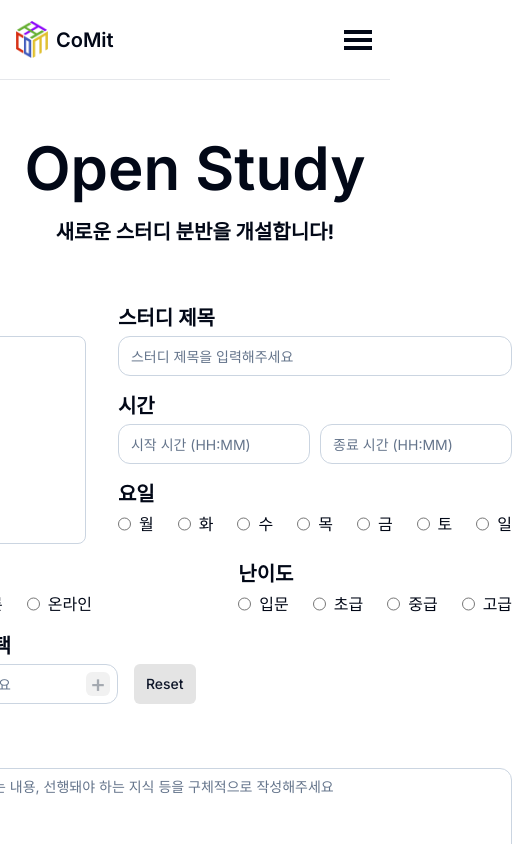
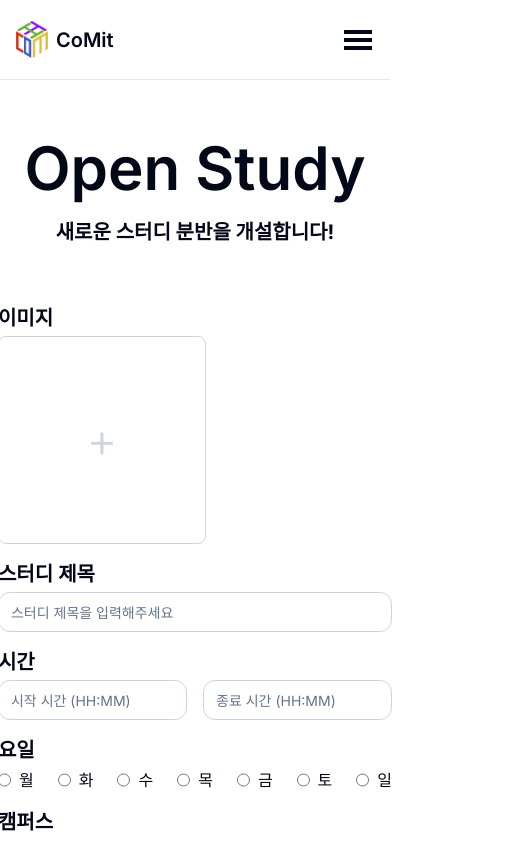
Before and after one commit to skku-comit/comit-website, a Next.js app: page /study/open in a window 390 px wide. Shown: the top 844 px of the page, 512 px wide, since content can reach past the window. Built offline with nearby package versions, Linux system fonts and the light colour scheme.

Commit message:
feat(fe): update open study page responsive

```diff
--- a/app/(main)/(light)/study/open/page.tsx
+++ b/app/(main)/(light)/study/open/page.tsx
@@ -42,9 +42,7 @@ const schema = z.object({
   level: z.enum(['입문', '초급', '중급', '고급'], {
     required_error: '난이도를 선택해주세요'
   }),
-  stack: z.array(z.string(), {
-    required_error: '스택을 입력해주세요'
-  }),
+  stack: z.array(z.string()).min(1, { message: '스택을 입력해주세요' }),
   description: z.string().min(1, { message: '설명을 입력해주세요' })
 })
 
@@ -119,7 +117,7 @@ export default function OpenStudy() {
         description="새로운 스터디 분반을 개설합니다!"
       />
       <form className="flex flex-col gap-4" onSubmit={handleSubmit(onSubmit)}>
-        <div className="flex gap-8">
+        <div className="flex gap-8 max-md:flex-col max-md:gap-4">
           <div className="flex flex-col gap-1">
             <p className="text-xl font-semibold">이미지</p>
             <div
@@ -164,13 +162,13 @@ export default function OpenStudy() {
             </div>
             <div className="flex flex-col gap-1">
               <p className="text-xl font-semibold">시간</p>
-              <div className="flex justify-between">
+              <div className="flex justify-between max-md:gap-4">
                 <div className="flex flex-col gap-1">
                   <Input
                     placeholder="시작 시간 (HH:MM)"
                     id="startTime"
                     {...register('startTime')}
-                    className="w-48 rounded-xl border border-slate-300"
+                    className="rounded-xl border border-slate-300 md:w-48"
                   />
                   {errors.startTime && (
                     <p className="text-sm text-red-500">
@@ -183,7 +181,7 @@ export default function OpenStudy() {
                     placeholder="종료 시간 (HH:MM)"
                     id="endTime"
                     {...register('endTime')}
-                    className="w-48 rounded-xl border border-slate-300"
+                    className="rounded-xl border border-slate-300 md:w-48"
                   />
                   {errors.endTime && (
                     <p className="text-sm text-red-500">
@@ -272,7 +270,7 @@ export default function OpenStudy() {
             </div>
           </div>
         </div>
-        <div className="flex justify-between">
+        <div className="flex justify-between max-md:flex-col max-md:gap-4">
           <div className="flex flex-col gap-1">
             <p className="text-xl font-semibold">캠퍼스</p>
             <Controller
```
